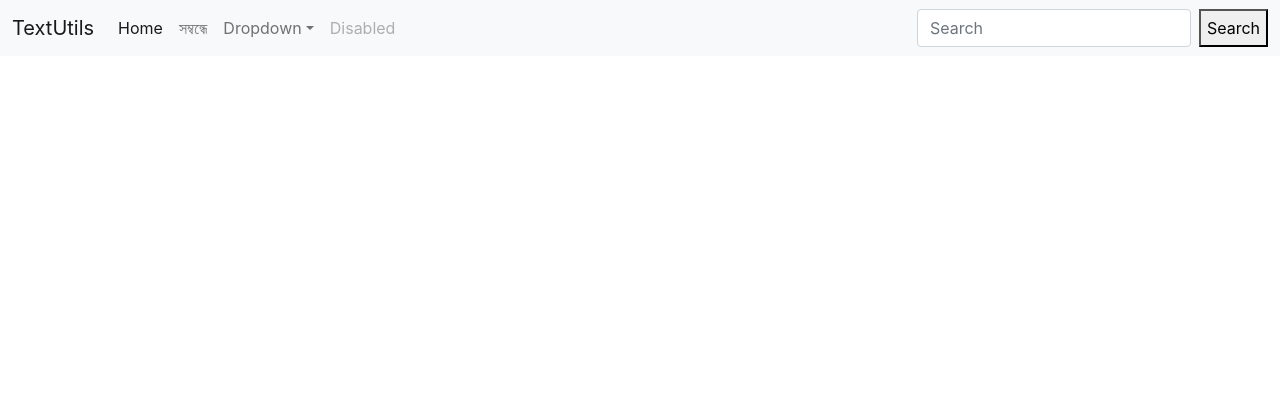
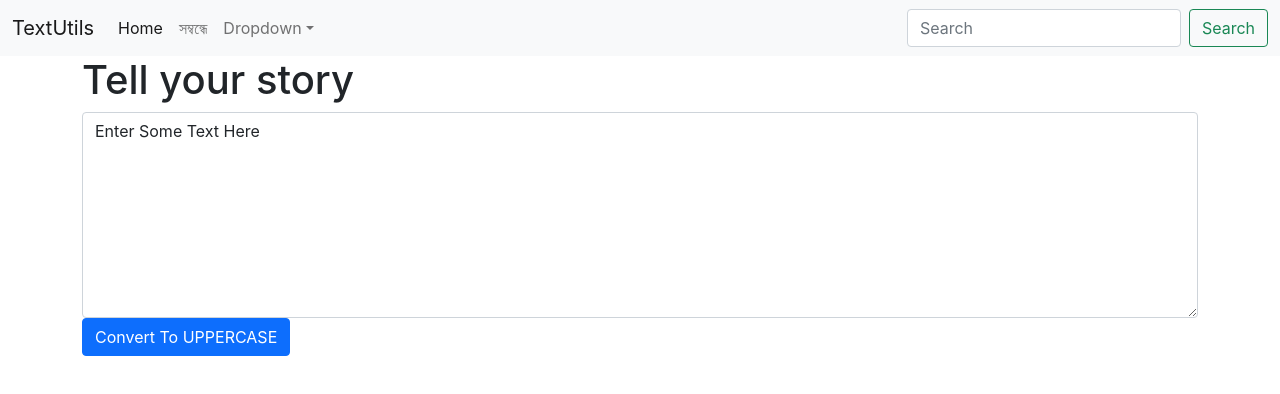
Before and after one commit to AmirulIslamRafi/react_tut, a React (Create React App) app: page / in a window 1280 px wide. Shown: the top 394 px of the page. Built offline with nearby package versions, Linux system fonts and the light colour scheme.

Commit message:
useState/ My first app textUtils in uppercase/ bug fix for jsx

```diff
--- a/src/App.css
+++ /dev/null
@@ -1,38 +0,0 @@
-.App {
-  text-align: center;
-}
-
-.App-logo {
-  height: 40vmin;
-  pointer-events: none;
-}
-
-@media (prefers-reduced-motion: no-preference) {
-  .App-logo {
-    animation: App-logo-spin infinite 20s linear;
-  }
-}
-
-.App-header {
-  background-color: #282c34;
-  min-height: 100vh;
-  display: flex;
-  flex-direction: column;
-  align-items: center;
-  justify-content: center;
-  font-size: calc(10px + 2vmin);
-  color: white;
-}
-
-.App-link {
-  color: #61dafb;
-}
-
-@keyframes App-logo-spin {
-  from {
-    transform: rotate(0deg);
-  }
-  to {
-    transform: rotate(360deg);
-  }
-}
--- a/src/App.js
+++ b/src/App.js
@@ -1,17 +1,22 @@
 // import logo from './logo.svg';
-import './App.css';
+// import './App.css';
 import Navbar from './components/Navbar'
+import TextForms from './components/TextForms'
 
 
 
 function App() {
   return (
-    <>
+  <>
 
-<Navbar company = "TextUtils" aboutCompany="সম্বন্ধে"/>
-{/* <Navbar company = {123} aboutCompany="সম্বন্ধে"/> */}
-{/* <Navbar/> */}
-    </>
+    <Navbar company = "TextUtils" aboutCompany="সম্বন্ধে"/>
+    {/* <Navbar company = {123} aboutCompany="সম্বন্ধে"/>  */}
+    {/* <Navbar/>  */}
+    {/* class = className and for = htmlFor */}
+     <div className="container mb-3">
+       <TextForms heading ="Tell your story "/>
+     </div>
+  </>
   );
 }
 
--- a/src/components/Navbar.js
+++ b/src/components/Navbar.js
@@ -29,13 +29,11 @@
                   <li><a className="dropdown-item" href="/">Something else here</a></li>
                 </ul>
               </li>
-              <li className="nav-item">
-                <a className="nav-link disabled" href="/" tabindex="-1" aria-disabled="true">Disabled</a>
-              </li>
+
             </ul>
             <form className="d-flex">
               <input className="form-control me-2" type="search" placeholder="Search" aria-label="Search"/>
-              <button classNameName="btn btn-outline-success" type="submit">Search</button>
+              <button className="btn btn-outline-success" type="submit">Search</button>
             </form>
           </div>
         </div>
--- /dev/null
+++ b/src/components/TextForms.js
@@ -0,0 +1,35 @@
+import React, {useState} from 'react'
+import PropTypes from 'prop-types'
+
+
+
+export default function TextForms(props) {
+    const handleUpClick = ()=>{
+        let upperCase = text.toUpperCase();
+        setText(upperCase);
+        // console.log('Button is clicked' + " " + text);
+        // setText("It's your story"+" '"+text +"'");
+    }
+    const handleOnChange = (event)=> {
+        console.log('Text area just changed');
+        setText(event.target.value);
+    }
+    const [text, setText] = useState('Enter Some Text Here');
+
+    // text = "newText";  Wrong Way to change the state
+    // setText("newText");
+    return(
+
+        <div className="mb-3">
+            <h1>{props.heading}</h1>
+        <textarea className="form-control"  value = {text} onChange ={handleOnChange} id="exampleFormControlTextarea1" rows="8"></textarea>
+        <button className="btn btn-primary" onClick={handleUpClick}>Convert To UPPERCASE</button>
+
+        </div>
+
+    )
+}
+
+TextForms.propTypes = {
+    heading : PropTypes.string.isRequired
+}
```
